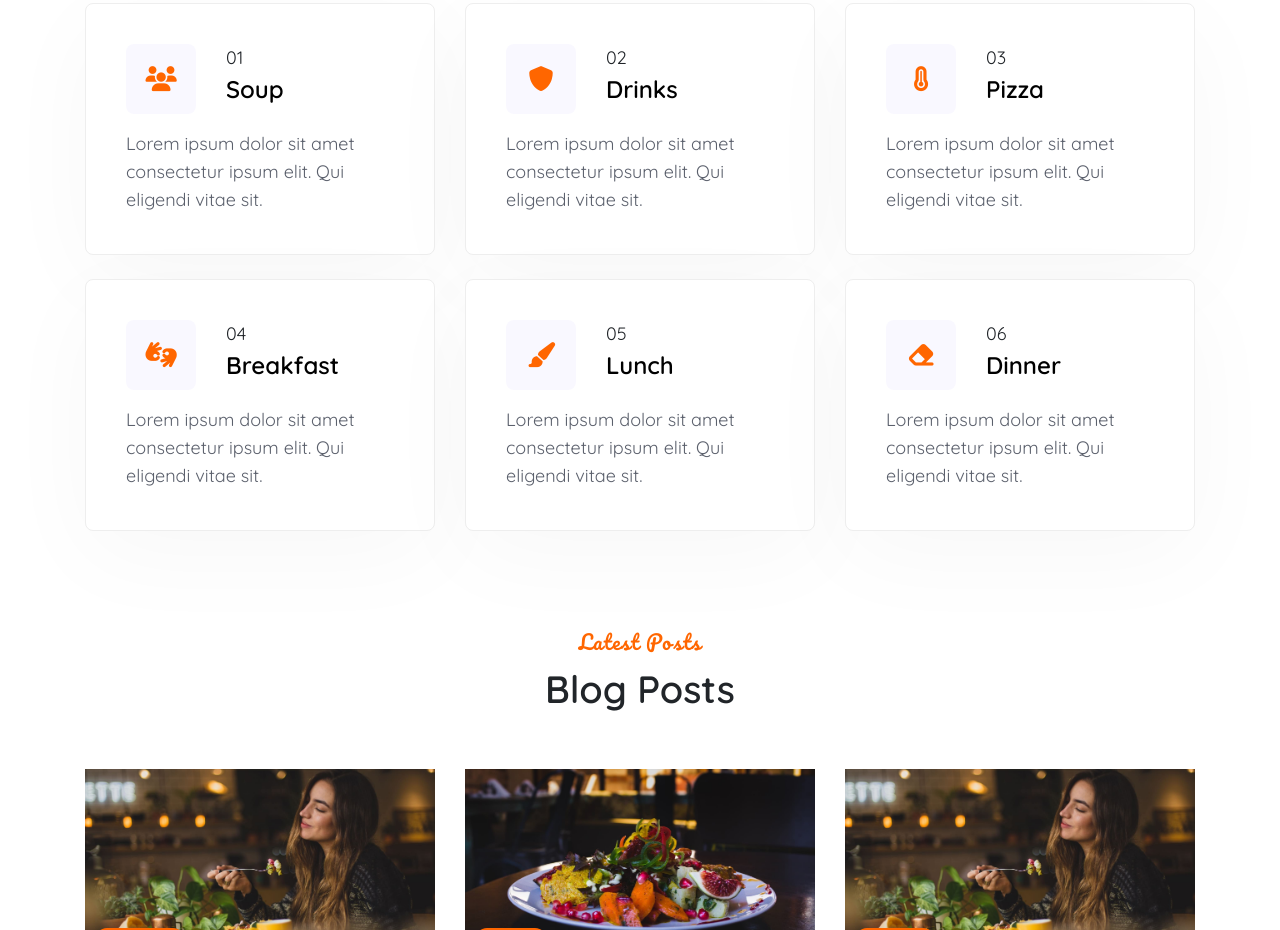
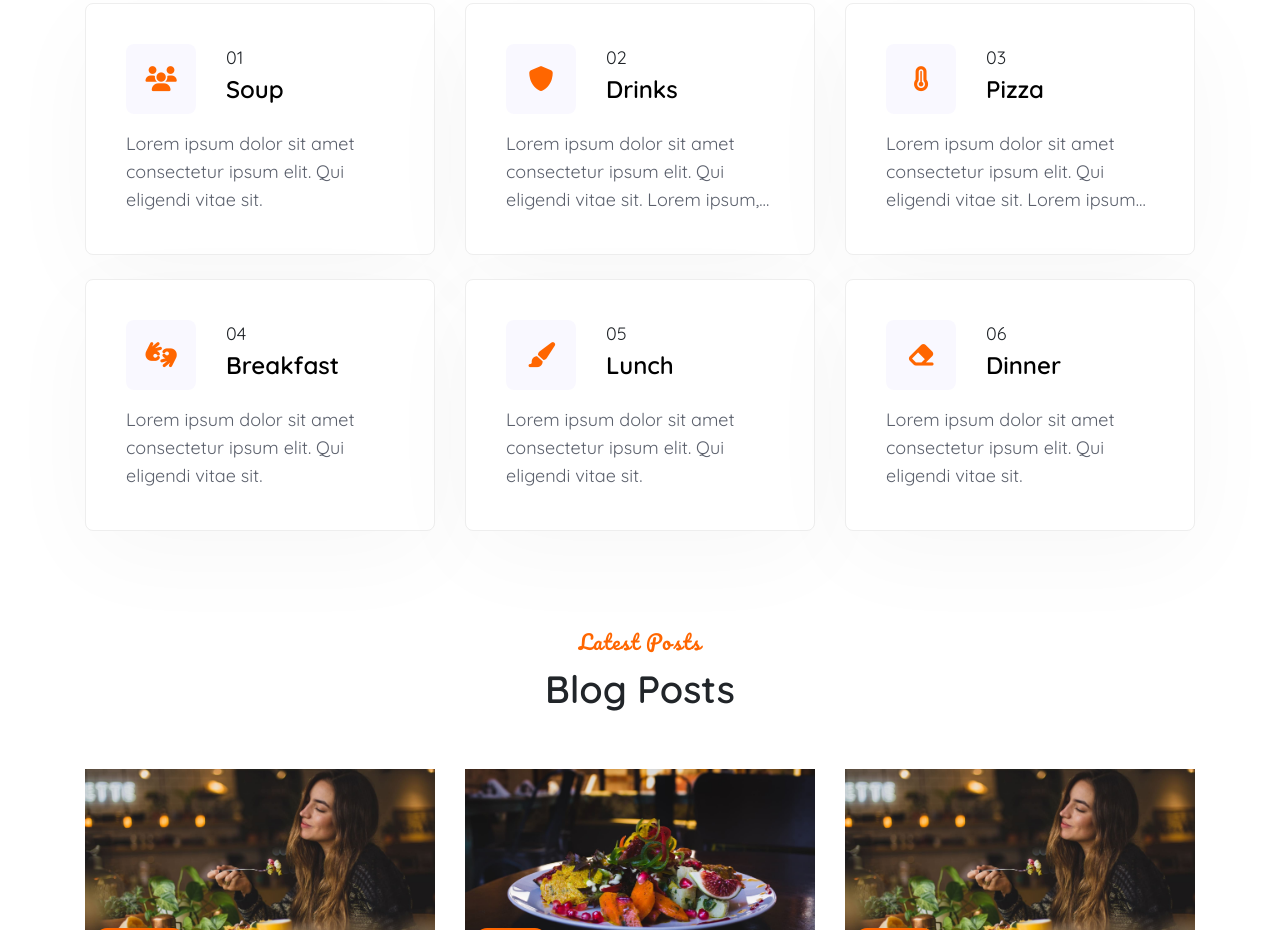
Before and after one commit to shanebenjamindev/CapstoneProject, a plain HTML site: page index.html in a window 1280 px wide. Shown: the part 1874-2804 px from the top of the page. Drawn offline with nearby package versions, Linux system fonts and the light colour scheme; some packages are replaced by stand-ins of ours; a script that the page names is missing; files whose address does not match are found by name; a web font is replaced by a local one.

Commit message:
services added line-clamp

```diff
--- a/css/style.css
+++ b/css/style.css
@@ -37,6 +37,17 @@ body {
   font-size: 38px;
   line-height: 48px;
   font-weight: 600;
+}
+
+.clamp {
+  display: -webkit-box;
+  -webkit-line-clamp: var(--line-clamp, 2);
+  -webkit-box-orient: vertical;
+  overflow: hidden;
+}
+
+.clamp.line-3 {
+  --line-clamp: 3;
 }
 
 /* Header : Phong */
--- a/index.html
+++ b/index.html
@@ -207,7 +207,7 @@
                     <h3><a href="#!">Soup</a></h3>
                   </div>
                 </div>
-                <p class="desc">
+                <p class="desc clamp line-3">
                   Lorem ipsum dolor sit amet consectetur ipsum elit. Qui
                   eligendi vitae sit.
                 </p>
@@ -224,9 +224,10 @@
                     <h3><a href="#!">Drinks</a></h3>
                   </div>
                 </div>
-                <p class="desc">
+                <p class="desc clamp line-3">
                   Lorem ipsum dolor sit amet consectetur ipsum elit. Qui
-                  eligendi vitae sit.
+                  eligendi vitae sit. Lorem ipsum, dolor sit amet consectetur
+                  adipisicing elit. Quam, maxime?
                 </p>
               </div>
             </div>
@@ -241,9 +242,9 @@
                     <h3><a href="#!">Pizza</a></h3>
                   </div>
                 </div>
-                <p class="desc">
+                <p class="desc clamp line-3">
                   Lorem ipsum dolor sit amet consectetur ipsum elit. Qui
-                  eligendi vitae sit.
+                  eligendi vitae sit. Lorem ipsum dolor sit amet.
                 </p>
               </div>
             </div>
@@ -260,7 +261,7 @@
                     <h3><a href="#!">Breakfast</a></h3>
                   </div>
                 </div>
-                <p class="desc">
+                <p class="desc clamp line-3">
                   Lorem ipsum dolor sit amet consectetur ipsum elit. Qui
                   eligendi vitae sit.
                 </p>
@@ -277,7 +278,7 @@
                     <h3><a href="#!">Lunch</a></h3>
                   </div>
                 </div>
-                <p class="desc">
+                <p class="desc clamp line-3">
                   Lorem ipsum dolor sit amet consectetur ipsum elit. Qui
                   eligendi vitae sit.
                 </p>
@@ -294,7 +295,7 @@
                     <h3><a href="#!">Dinner</a></h3>
                   </div>
                 </div>
-                <p class="desc">
+                <p class="desc clamp line-3">
                   Lorem ipsum dolor sit amet consectetur ipsum elit. Qui
                   eligendi vitae sit.
                 </p>
```
